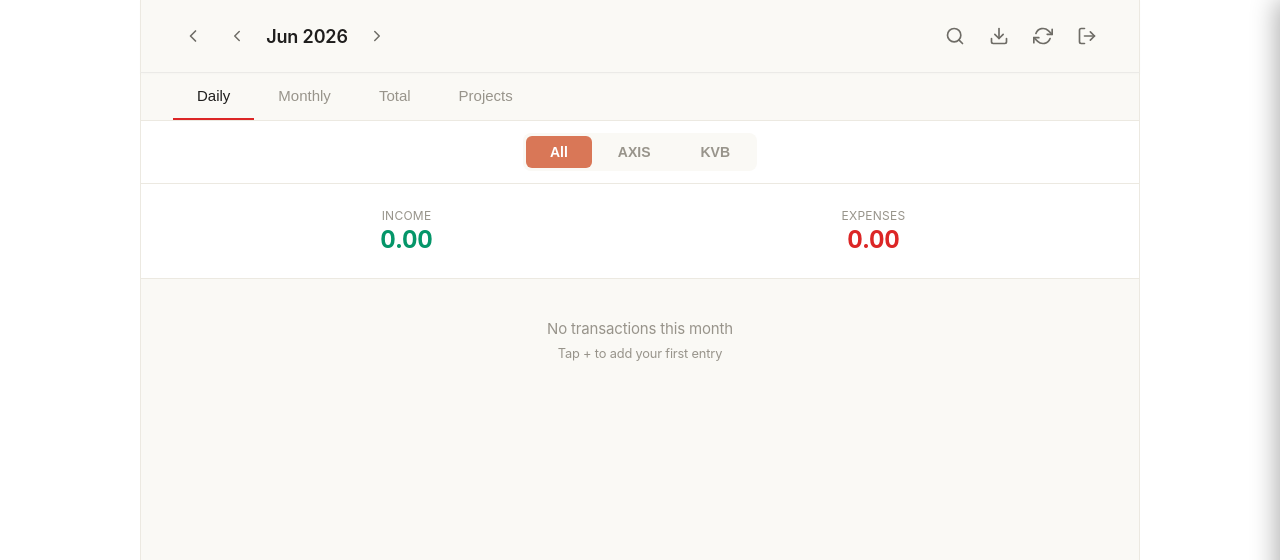
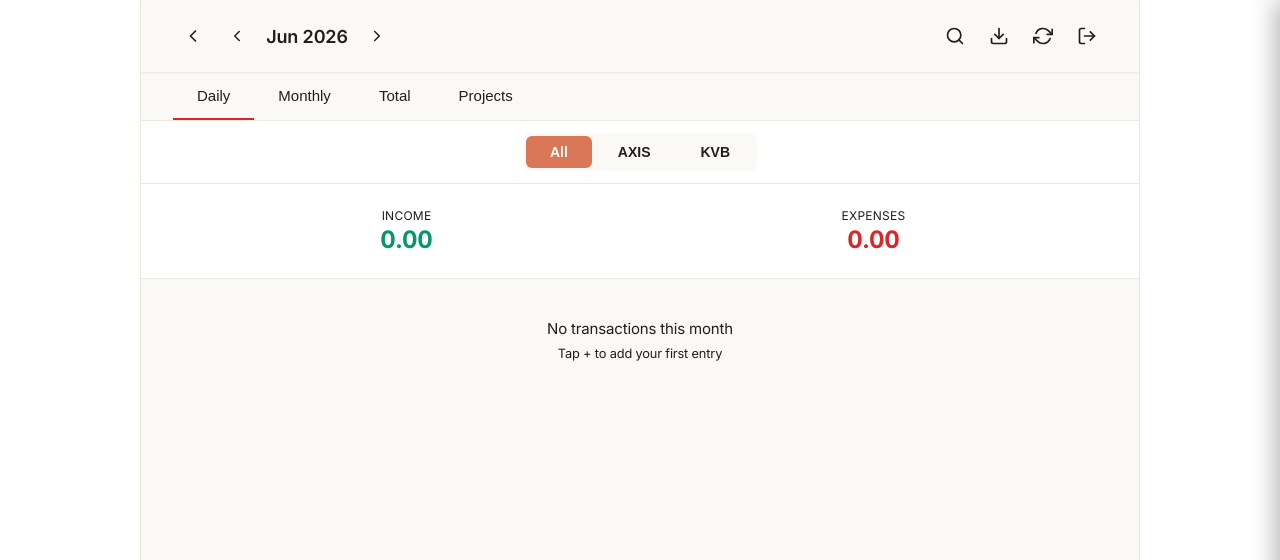
Before and after one commit to Nithish-006/visma_aggregator, a Flask app: page /personal-tracker in a window 1280 px wide. Shown: the top 560 px of the page. Run offline with Flask 3, Linux system fonts and the light colour scheme; the visitor is signed in with stand-in values (Sample User, id 1); data that the repository does not hold is empty.

Commit message:
Make the text darker and legible

```diff
--- a/static/expense_form.css
+++ b/static/expense_form.css
@@ -10,8 +10,8 @@
     --bg-hover: #F4F2EC;
     --bg-input: #ffffff;
     --text-primary: #1F1E1D;
-    --text-secondary: #6E6C66;
-    --text-muted: #98948B;
+    --text-secondary: #1F1E1D;
+    --text-muted: #1F1E1D;
     --border-color: #ECE9E1;
     --border-strong: #DDD8CC;
     --income-color: #059669;
--- a/static/personal_tracker.css
+++ b/static/personal_tracker.css
@@ -9,8 +9,8 @@
     --bg-card: #FFFFFF;
     --bg-hover: #F4F2EC;
     --text-primary: #1F1E1D;
-    --text-secondary: #6E6C66;
-    --text-muted: #98948B;
+    --text-secondary: #1F1E1D;
+    --text-muted: #1F1E1D;
     --border-color: #ECE9E1;
     --border-strong: #DDD8CC;
     --income-color: #059669;
@@ -38,7 +38,7 @@ html {
 }
 
 body {
-    font-family: -apple-system, BlinkMacSystemFont, 'SF Pro Display', 'Inter', sans-serif;
+    font-family: 'Inter', -apple-system, BlinkMacSystemFont, sans-serif;
     background: #FAF9F5;
     background-attachment: fixed;
     min-height: 100vh;
@@ -296,7 +296,7 @@ body {
 .summary-value {
     font-size: 1.125rem;
     font-weight: 700;
-    font-family: -apple-system, BlinkMacSystemFont, 'SF Pro Display', 'Inter', sans-serif;
+    font-family: 'Inter', -apple-system, BlinkMacSystemFont, sans-serif;
     font-variant-numeric: tabular-nums;
 }
 
@@ -383,7 +383,7 @@ body {
     gap: 16px;
     font-size: 0.8125rem;
     font-weight: 600;
-    font-family: -apple-system, BlinkMacSystemFont, 'SF Pro Display', 'Inter', sans-serif;
+    font-family: 'Inter', -apple-system, BlinkMacSystemFont, sans-serif;
     font-variant-numeric: tabular-nums;
 }
 
@@ -476,7 +476,7 @@ body {
     font-weight: 600;
     text-align: right;
     white-space: nowrap;
-    font-family: -apple-system, BlinkMacSystemFont, 'SF Pro Display', 'Inter', sans-serif;
+    font-family: 'Inter', -apple-system, BlinkMacSystemFont, sans-serif;
     font-variant-numeric: tabular-nums;
 }
 
@@ -520,7 +520,7 @@ body {
     gap: 20px;
     font-size: 0.875rem;
     font-weight: 600;
-    font-family: -apple-system, BlinkMacSystemFont, 'SF Pro Display', 'Inter', sans-serif;
+    font-family: 'Inter', -apple-system, BlinkMacSystemFont, sans-serif;
     font-variant-numeric: tabular-nums;
 }
 
@@ -551,7 +551,7 @@ body {
 .total-card-value {
     font-size: 2rem;
     font-weight: 700;
-    font-family: -apple-system, BlinkMacSystemFont, 'SF Pro Display', 'Inter', sans-serif;
+    font-family: 'Inter', -apple-system, BlinkMacSystemFont, sans-serif;
     font-variant-numeric: tabular-nums;
 }
 
@@ -625,7 +625,7 @@ body {
     font-size: 0.9375rem;
     font-weight: 600;
     color: var(--accent-color);
-    font-family: -apple-system, BlinkMacSystemFont, 'SF Pro Display', 'Inter', sans-serif;
+    font-family: 'Inter', -apple-system, BlinkMacSystemFont, sans-serif;
     font-variant-numeric: tabular-nums;
 }
 
--- a/static/style.css
+++ b/static/style.css
@@ -23,8 +23,8 @@
 
     /* Rich, readable text */
     --text-main: #1F1E1D;
-    --text-secondary: #6E6C66;
-    --text-muted: #98948B;
+    --text-secondary: #1F1E1D;
+    --text-muted: #1F1E1D;
 
     /* Refined borders */
     --border-color: #ECE9E1;
--- a/templates/hub.html
+++ b/templates/hub.html
@@ -11,7 +11,7 @@
 
     <link rel="preconnect" href="https://fonts.googleapis.com">
     <link rel="preconnect" href="https://fonts.gstatic.com" crossorigin>
-    <link href="https://fonts.googleapis.com/css2?family=Inter:wght@400;500;600;700&family=Source+Serif+4:opsz,wght@8..60,400;8..60,500&display=swap" rel="stylesheet">
+    <link href="https://fonts.googleapis.com/css2?family=Inter:wght@400;500;600;700&family=Source+Serif+4:opsz,wght@8..60,400;8..60,500;8..60,600&display=swap" rel="stylesheet">
 
     <link rel="stylesheet" href="{{ url_for('static', filename='hub.css') }}?v=2">
 </head>
@@ -78,6 +78,7 @@
                 <div class="card__body">
                     <h3 class="card__name">Projects Registry</h3>
                     <p class="card__desc">Registry &amp; Quick Insights</p>
+                    <div class="card__stat"><span class="card__statnum" id="projects-count">—</span><span class="card__statlabel">active projects</span></div>
                 </div>
                 <span class="card__arrow" aria-hidden="true"><svg viewBox="0 0 24 24" fill="none" stroke="currentColor" stroke-width="2" stroke-linecap="round" stroke-linejoin="round"><line x1="5" y1="12" x2="19" y2="12"></line><polyline points="12 5 19 12 12 19"></polyline></svg></span>
             </a>
```
Also changed, not shown: static/bill_processor.css (+5 -5 lines), static/hub.css (+10 -9 lines), static/hub.js (+35 -0 lines), static/project_summary.css (+11 -11 lines), static/projects.css (+24 -24 lines), static/sales_processor.css (+5 -5 lines).
